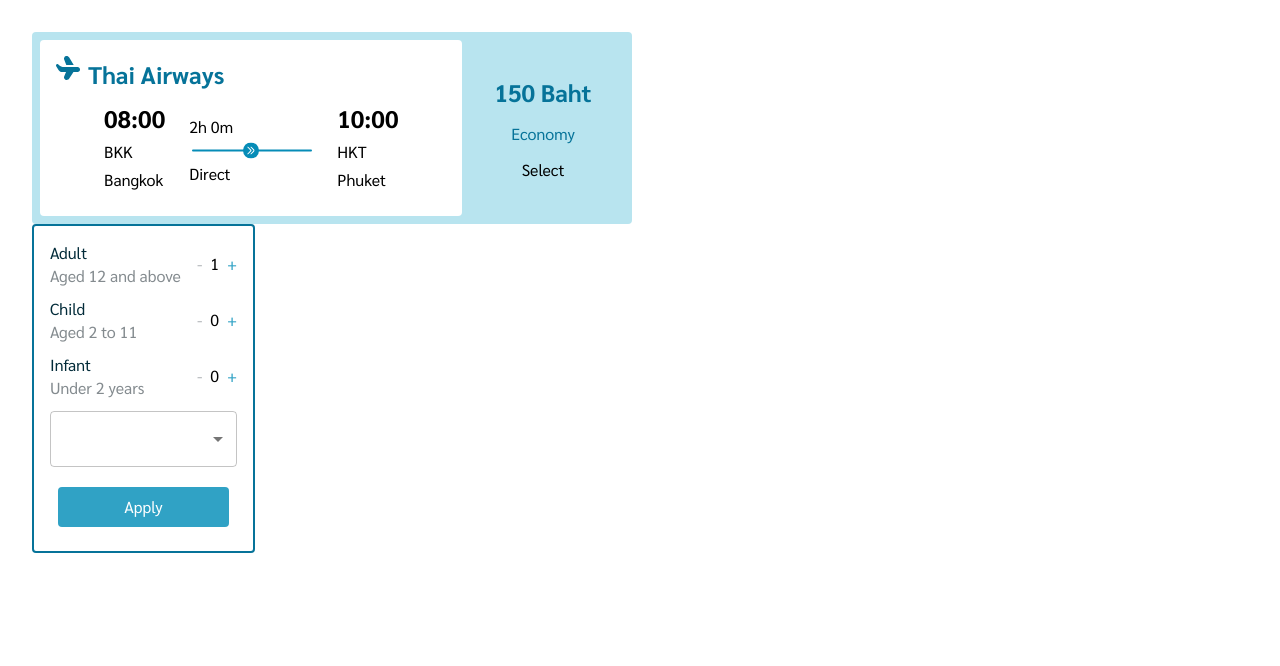
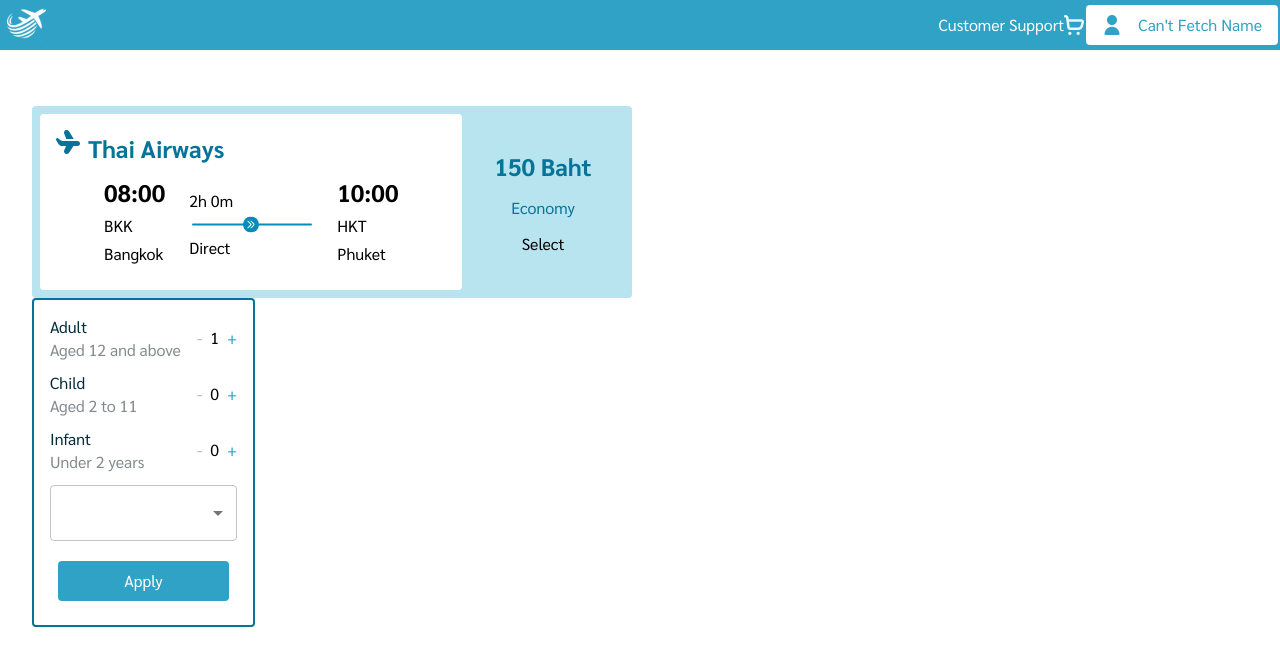
Before and after one commit to Mysterioucz/Se-Project, a Next.js app in the folder frontend/: page /flights/search in a window 1280 px wide. Shown: the top 666 px of the page. Built offline with nearby package versions, Linux system fonts and the light colour scheme; no server answers; what @mui/material-nextjs would draw is missing.

Commit message:
refactor: reorganize component structure and add session handling in flight search page

```diff
--- a/frontend/src/app/flights/search/page.tsx
+++ b/frontend/src/app/flights/search/page.tsx
@@ -8,10 +8,14 @@ import {
 import Footer from "@components/footer/footer";
 import Sidebar, { SidebarItem } from "@components/sidebar/sidebar";
 import FlightSearchBar from "@/src/components/flight_search/search";
-import SelectPassengerPanel, { PanelData } from "@/src/components/selectPassengerPanel/select_passenger_panel";
+import SelectPassengerPanel, {
+    PanelData,
+} from "@/src/components/selectPassengerPanel/select_passenger_panel";
 import FlightCard from "@/src/components/flightCard/flight_card";
 import { mockFlightData } from "@/src/data/mockFlightData";
 import { useState } from "react";
+import Navbar from "@/src/components/Navbar";
+import { getSession } from "next-auth/react";
 
 export default function Page() {
     const [panelData, setPanelData] = useState<PanelData>({
@@ -31,8 +35,12 @@ export default function Page() {
         }));
         console.log({ ...panelData, [key]: value });
     };
-
+    const session = getSession();
+	console.log(session);
     return (
+        <>
+            <div className="flex flex-col">
+                <Navbar isSignIn={!!session} />
                 <div className="flex flex-col p-8">
                     <FlightCard
                         airlineTimeStamp={mockFlightData.airlineTimeStamp}
@@ -46,5 +54,7 @@ export default function Page() {
                         onChange={handlePanelDataChange}
                     />
                 </div>
+            </div>
+        </>
     );
 }
```
Lines whose indentation alone changed are shown as unchanged.
